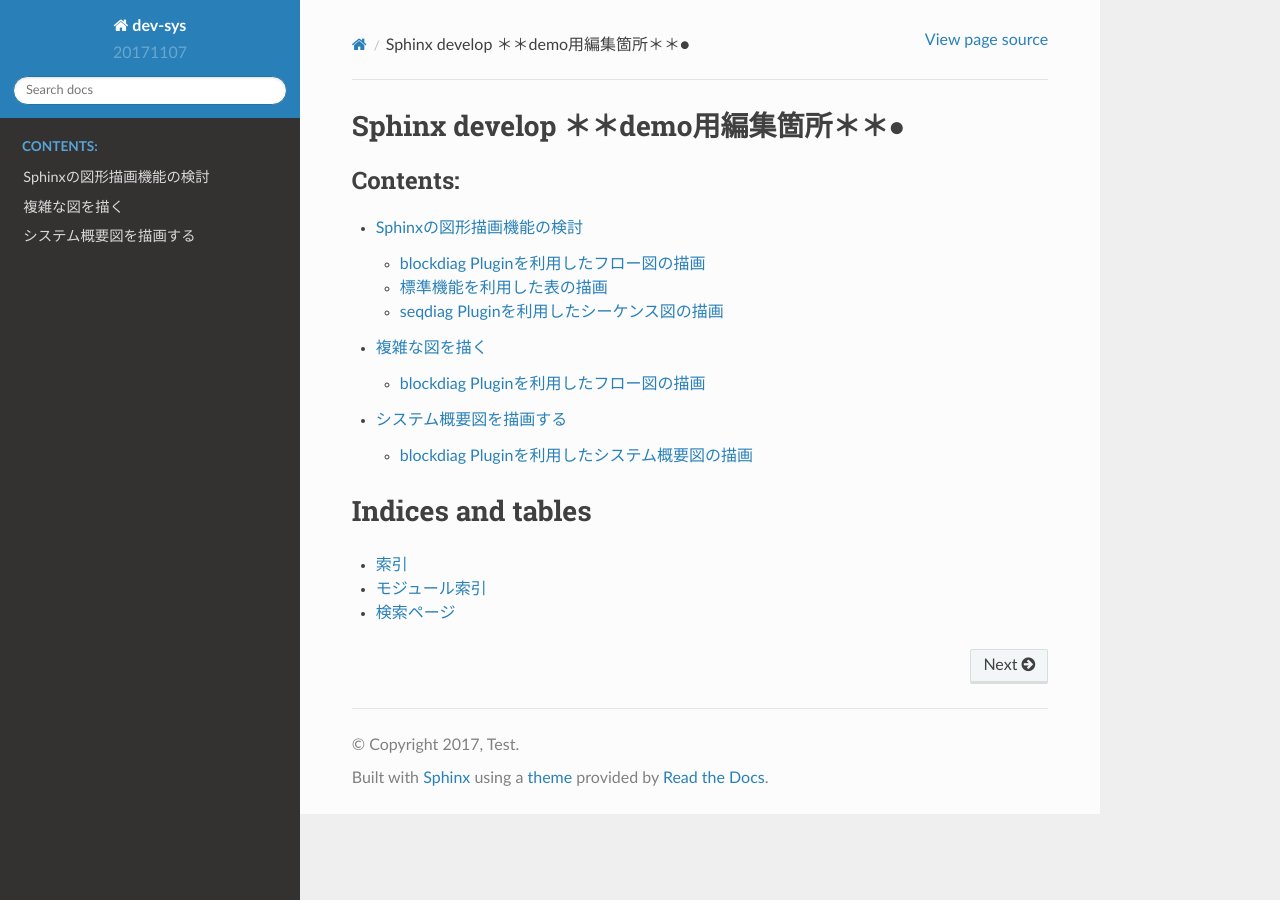
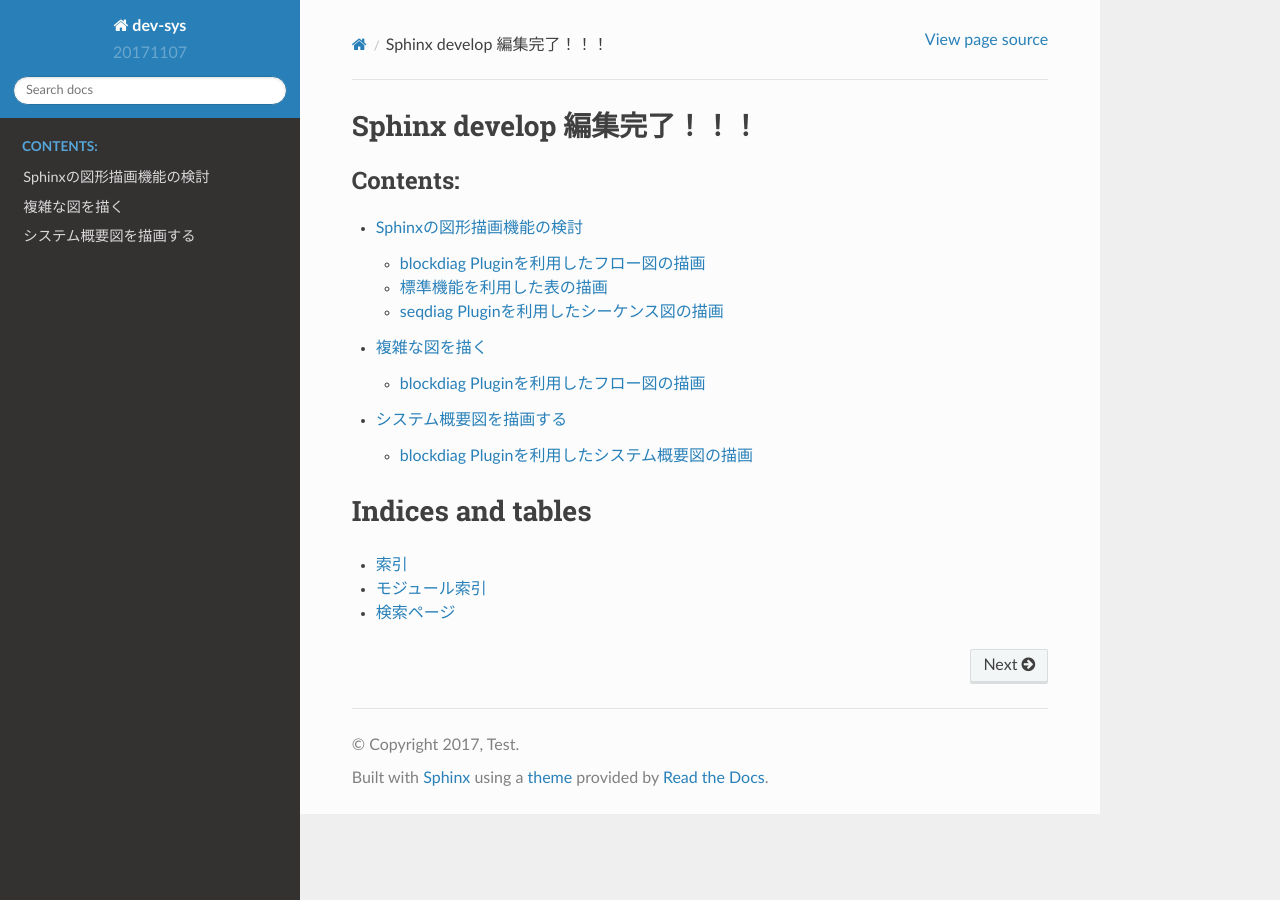
Before and after one commit to h-ci-user01/sphinx, a Sphinx documentation site: the page built from source/index.rst, in a window 1280 px wide. Built offline with Sphinx 7.4.7 and the Read the Docs theme 2.0.0, drawn with Linux system fonts in a browser that asks for light colours.

Commit message:
review #385 「 トップページ(index.rst)変更。 」

```diff
--- a/source/index.rst
+++ b/source/index.rst
@@ -3,7 +3,7 @@
    You can adapt this file completely to your liking, but it should at least
    contain the root `toctree` directive.
 
-Sphinx develop ＊＊demo用編集箇所＊＊●
+Sphinx develop 編集完了！！！
 ==============================================
 
 .. toctree::
```
